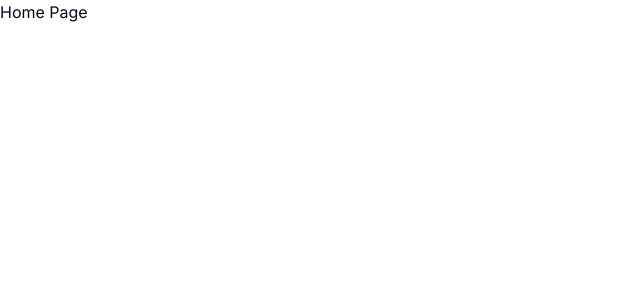
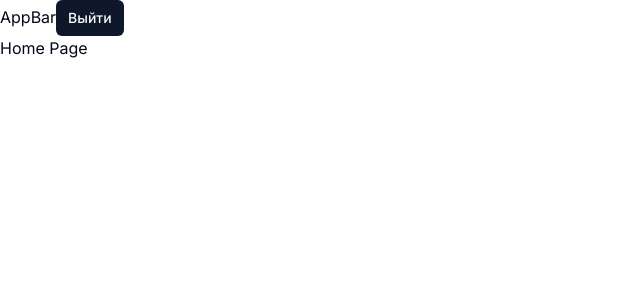
Before and after one commit to vadim36/todo-list-next, a Next.js app in the folder client/: page / in a window 1280 px wide. Shown: the top 300 px of the page, without its empty margins (0-640 px from the left). Built offline with nearby package versions, Linux system fonts and the light colour scheme.

Commit message:
add logout and app bar

```diff
--- a/client/package.json
+++ b/client/package.json
@@ -12,15 +12,18 @@
     "@radix-ui/react-select": "^2.0.0",
     "@radix-ui/react-slot": "^1.0.2",
     "@types/axios": "^0.14.0",
+    "@types/js-cookie": "^3.0.6",
     "axios": "^1.6.8",
     "class-variance-authority": "^0.7.0",
     "clsx": "^2.1.1",
+    "js-cookie": "^3.0.5",
     "lucide-react": "^0.378.0",
     "next": "14.2.3",
     "react": "^18",
     "react-dom": "^18",
     "tailwind-merge": "^2.3.0",
-    "tailwindcss-animate": "^1.0.7"
+    "tailwindcss-animate": "^1.0.7",
+    "valibot": "^0.30.0"
   },
   "devDependencies": {
     "@types/node": "^20",
--- /dev/null
+++ b/client/src/app/(main)/layout.tsx
@@ -0,0 +1,11 @@
+import { AppBar } from "@/widgets/AppBar";
+import { PropsWithChildren } from "react";
+
+export default function MainLayout({ children }: PropsWithChildren) {
+  return (
+    <>
+      <AppBar/>
+      {children}
+    </>
+  )
+}
--- /dev/null
+++ b/client/src/entity/LogoutButton/api/logout.ts
@@ -0,0 +1,13 @@
+import { $api } from "@/shared";
+import { AxiosResponse } from "axios";
+
+export default async function logout():Promise<void | AxiosResponse> {
+  const user: UserDto = JSON.parse(localStorage.getItem('user')!) || {
+    userId: '',
+    name: '',
+    email: ''
+  }
+
+  return await $api.post('/auth/logout', { userId: user.userId })
+    .catch(() => alert('Something went wrong'))
+}
--- /dev/null
+++ b/client/src/entity/LogoutButton/components/LogoutButton.tsx
@@ -0,0 +1,15 @@
+"use client"
+
+import { Button } from "@/components/ui/button";
+import logout from "../api/logout";
+import { useRouter } from "next/navigation";
+
+export function LogoutButton() {
+  const {replace} = useRouter()
+
+  return <Button onClick={async () => {
+    localStorage.removeItem('user')
+    await logout()
+    return await replace('/signup')
+  }} size="sm">Выйти</Button>
+}
--- /dev/null
+++ b/client/src/entity/LogoutButton/index.ts
@@ -0,0 +1 @@
+export {LogoutButton} from './components/LogoutButton'
--- /dev/null
+++ b/client/src/widgets/AppBar/components/AppBar.tsx
@@ -0,0 +1,10 @@
+import { LogoutButton } from "@/entity/LogoutButton";
+
+export function AppBar() {
+  return (
+    <header>
+      AppBar
+      <LogoutButton/>
+    </header>
+  )
+}
--- /dev/null
+++ b/client/src/widgets/AppBar/index.ts
@@ -0,0 +1 @@
+export {AppBar} from './components/AppBar'
```
Also changed, not shown: 1 other file (tests, documents, lock files or other folders).
